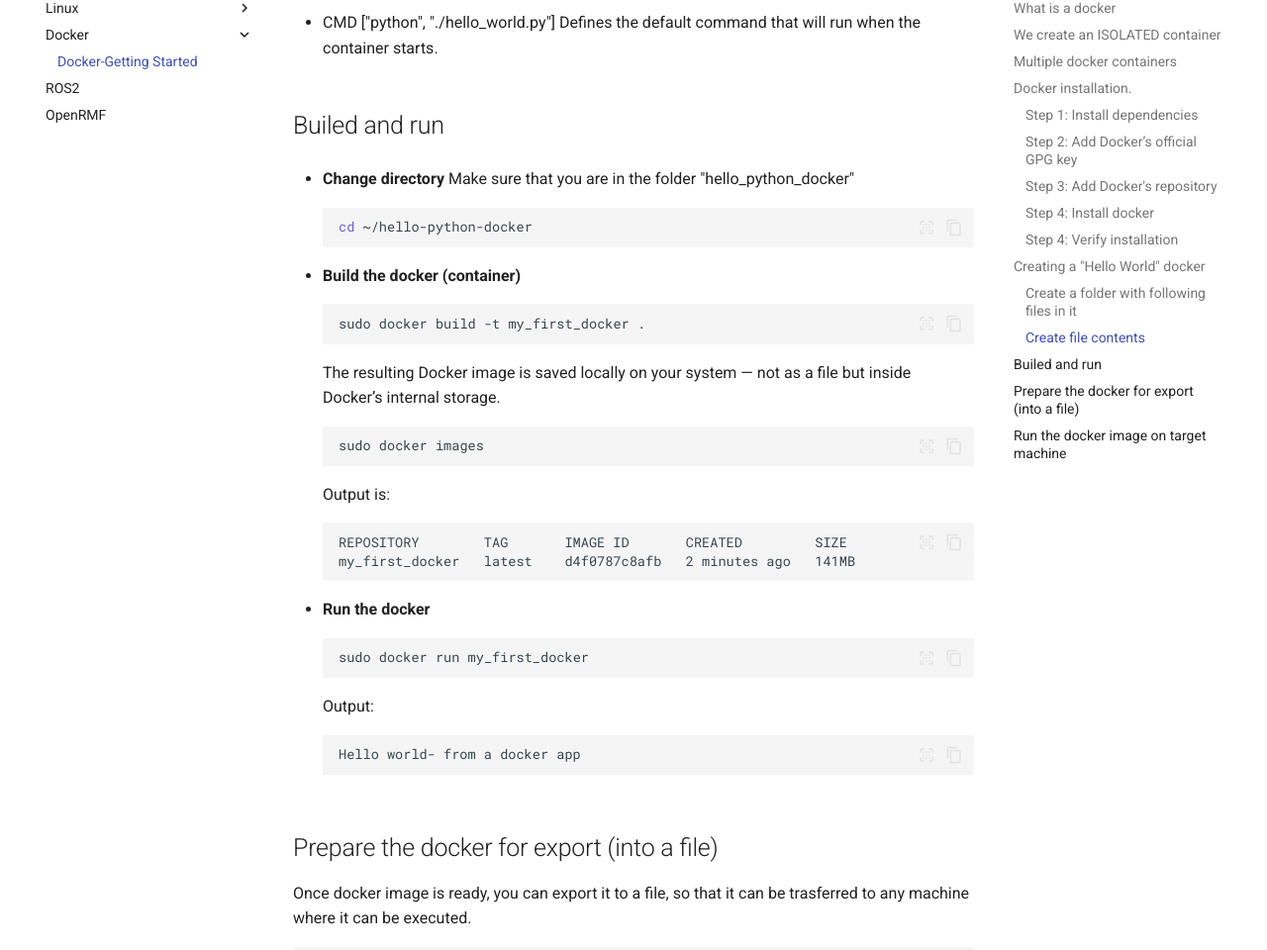
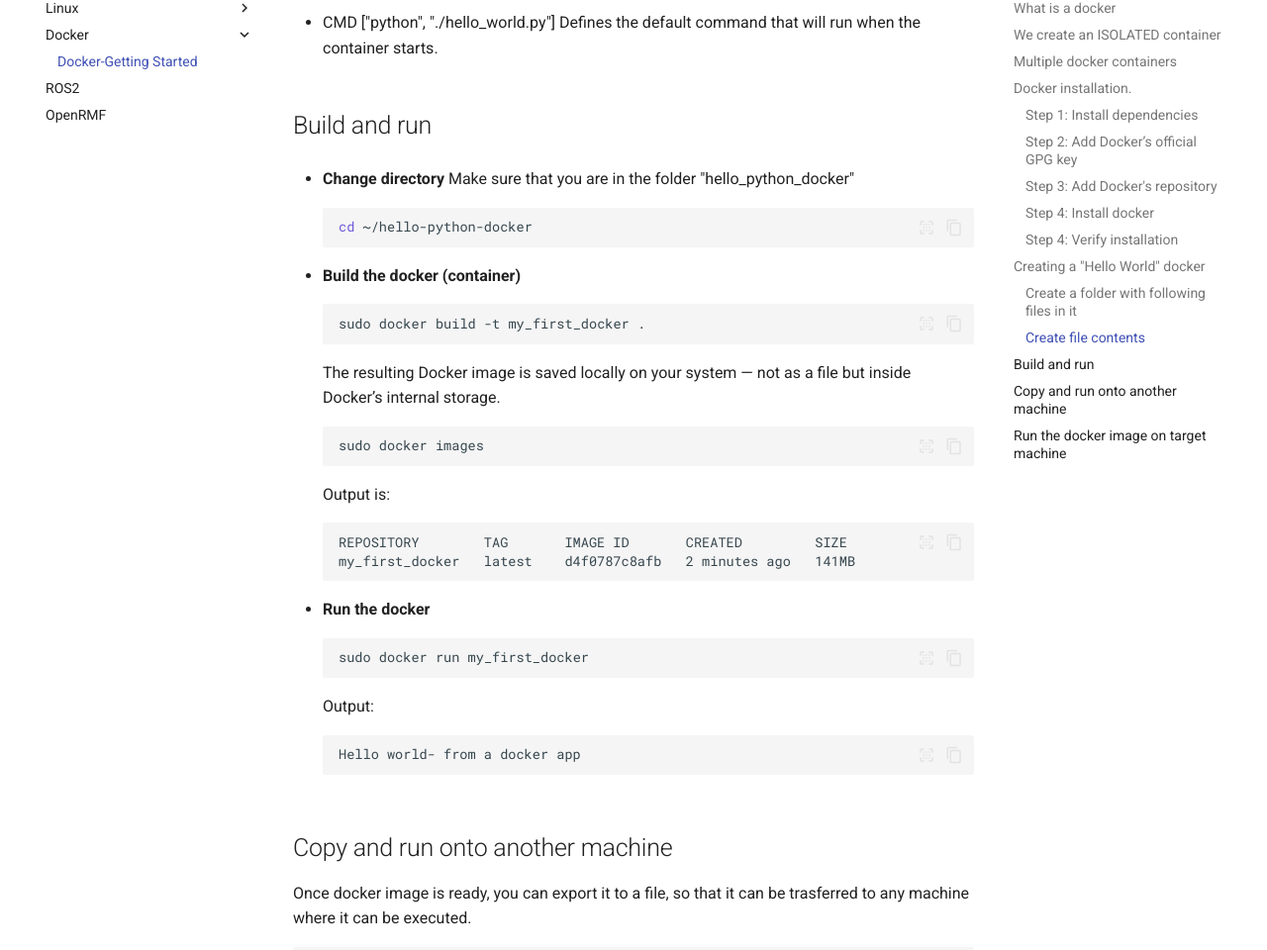
Before and after one commit to alohamujeeb/alohamujeeb.github.io, an MkDocs documentation site: the page built from docs/tutorials/docker/getting-started.md, in a window 1280 px wide and 1400 px high, scrolled down 4825 px. Shown: the part 148-1108 px from the top of the window at 99% size. Built offline with MkDocs 1.6.1 and Material for MkDocs 9.7.7, drawn with Linux system fonts in a browser that asks for light colours.

Commit message:
docker tutorial added

````diff
--- a/docs/tutorials/docker/getting-started.md
+++ b/docs/tutorials/docker/getting-started.md
@@ -183,7 +183,7 @@ Following is some brief desritpoin:
  Defines the default command that will run when the container starts.
 
 
-## Builed and run
+## Build and run
 
 - **Change directory**
 Make sure that you are in the folder "hello_python_docker"
@@ -214,7 +214,7 @@ Output:
 Hello world- from a docker app
 ```
 
-## Prepare the docker for export (into a file)
+## Copy and run onto another machine
 Once docker image is ready, you can export it to a file, so that it can be trasferred to any machine where it can be executed.
 
 ``` bash
````
